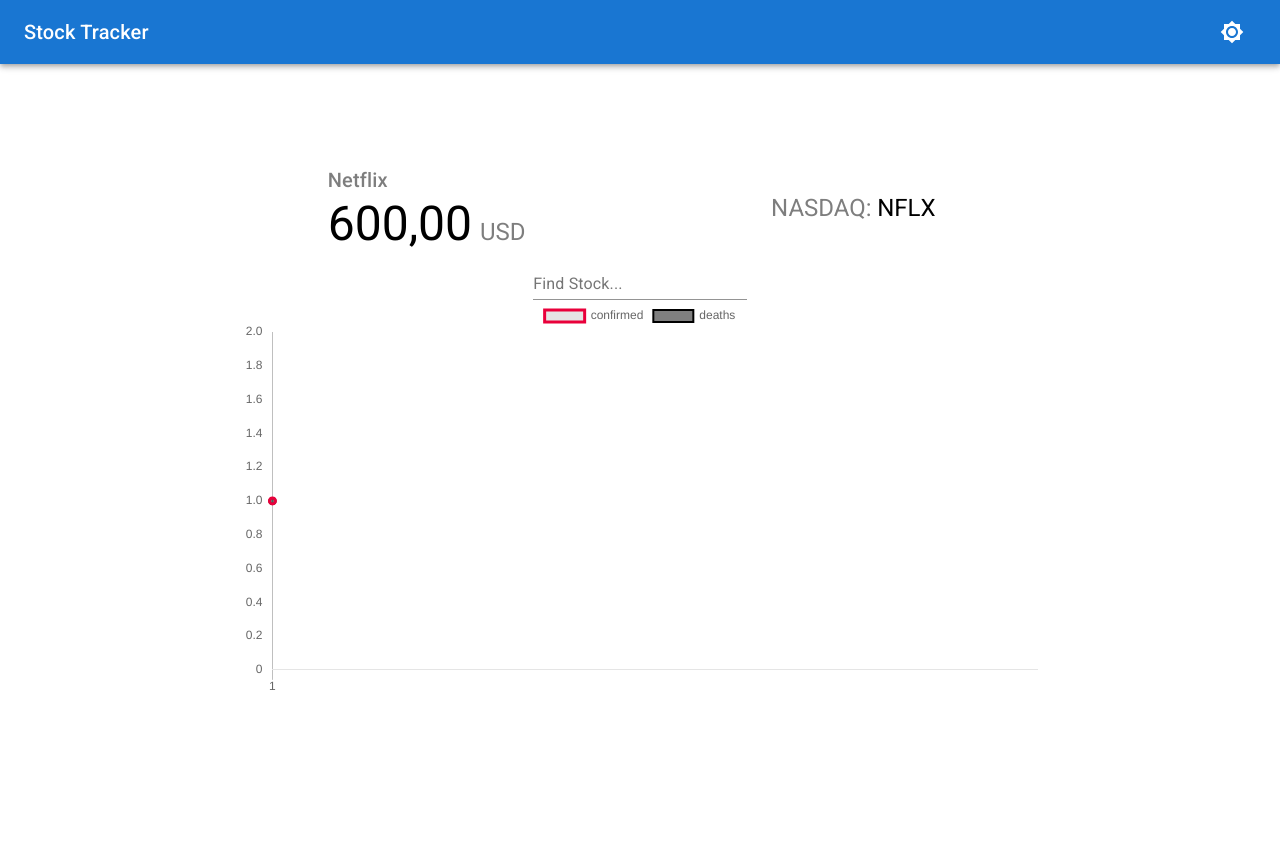
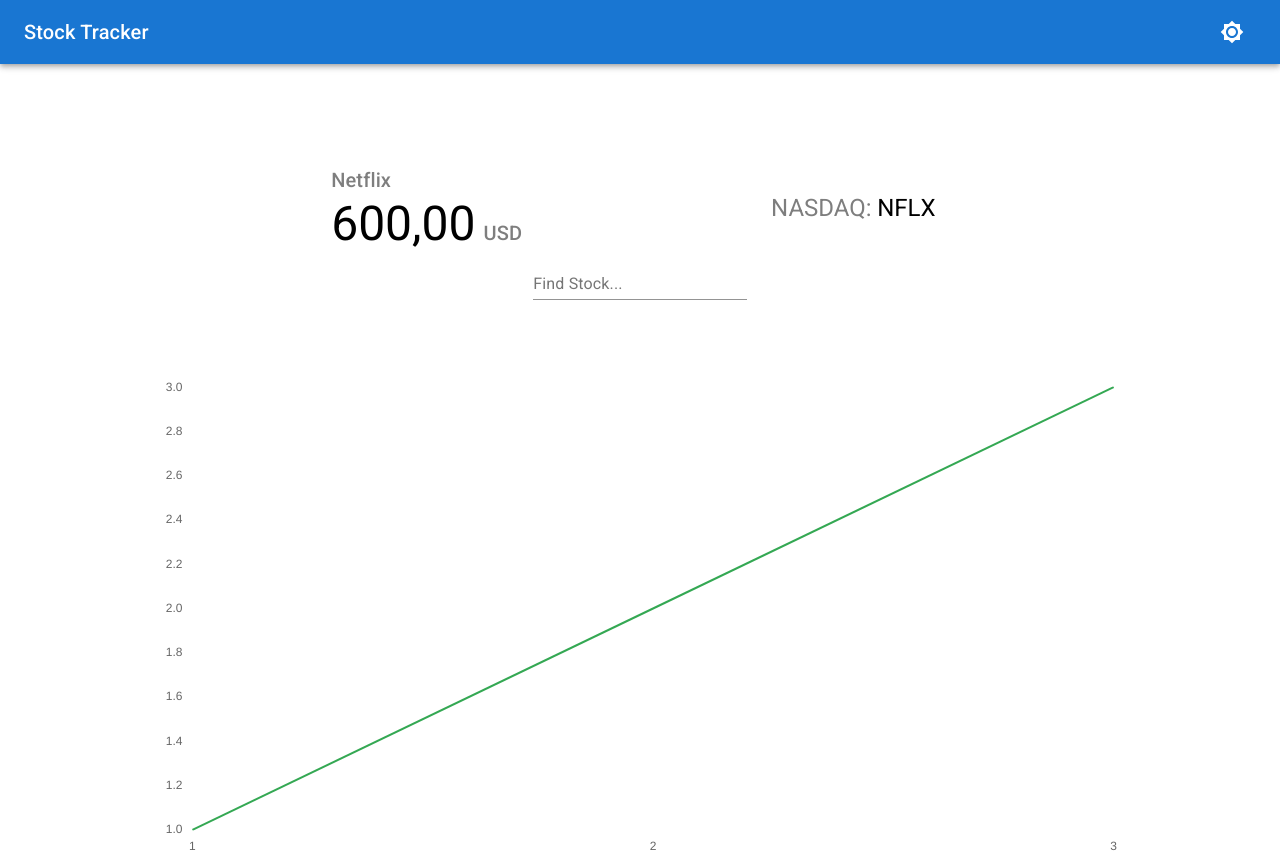
Before and after one commit to plechipt/stock-tracker-app, a React (Create React App) app: page / in a window 1280 px wide. Before the commit the page ends 800 px from the top, so only its background shows below. Built offline with nearby package versions, Linux system fonts and the light colour scheme.

Commit message:
added few styles

```diff
--- a/src/App.css
+++ b/src/App.css
@@ -2,3 +2,9 @@
   margin: 0;
   padding: 0;
 }
+
+@media only screen and (max-width: 770px) {
+  .stockContainer {
+    width: 100%;
+  }
+}
--- a/src/components/LeftSide.js
+++ b/src/components/LeftSide.js
@@ -38,7 +38,7 @@
           </Typography>
           <Typography
             className={`${classes.withoutBreak} ${classes.muted}`}
-            variant="h5"
+            variant="h6"
           >
             USD
           </Typography>
--- a/src/components/StockChart.js
+++ b/src/components/StockChart.js
@@ -1,5 +1,6 @@
 import React, { useState, useEffect } from "react";
 import { Line } from "react-chartjs-2";
+import { options } from "./chartOptions";
 
 import { makeStyles } from "@material-ui/core/styles";
 import Grid from "@material-ui/core/Grid";
@@ -8,49 +9,38 @@
   root: {
     display: "flex",
     justifyContent: "center",
-    width: "50rem",
+    margin: "auto",
+    marginTop: "5rem",
+    width: "60rem",
   },
 }));
 
 const Chart = () => {
+  const classes = useStyles();
   const [stockData, setStockData] = useState({});
-  const options = {
-    scales: {
-      yAxes: [
-        {
-          gridLines: {
-            display: false,
-          },
-        },
-      ],
-    },
-  };
 
   useEffect(() => {
     setStockData({
-      labels: [1],
+      labels: [1, 2, 3],
       datasets: [
         {
-          label: "confirmed",
-          data: [1],
-          borderColor: "rgba(233, 0, 59, 1)",
-          borderWidth: 3,
-        },
-        {
-          label: "deaths",
-          data: [1],
-          backgroundColor: "rgba(0, 0, 0, 0.5)",
-          borderColor: "black",
+          label: "price",
+          data: [1, 2, 3],
+          borderColor: "#34A853",
+          fill: false,
           borderWidth: 2,
         },
       ],
     });
   }, []);
 
-  const classes = useStyles();
   return (
     <div>
-      <Grid className={classes.root} item xs={12}>
+      <Grid
+        className={`${classes.root} ${classes.chartContainer}`}
+        item
+        xs={12}
+      >
         <Line data={stockData} options={options} />
       </Grid>
     </div>
--- /dev/null
+++ b/src/components/chartOptions.js
@@ -0,0 +1,32 @@
+export const options = {
+  legend: {
+    display: false,
+  },
+  hover: {
+    intersect: false,
+  },
+  elements: {
+    line: {
+      tension: 0,
+    },
+    point: {
+      radius: 0,
+    },
+  },
+  scales: {
+    xAxes: [
+      {
+        gridLines: {
+          display: false,
+        },
+      },
+    ],
+    yAxes: [
+      {
+        gridLines: {
+          display: false,
+        },
+      },
+    ],
+  },
+};
```
